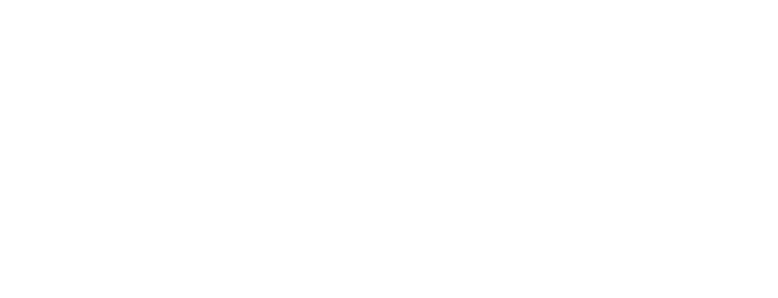
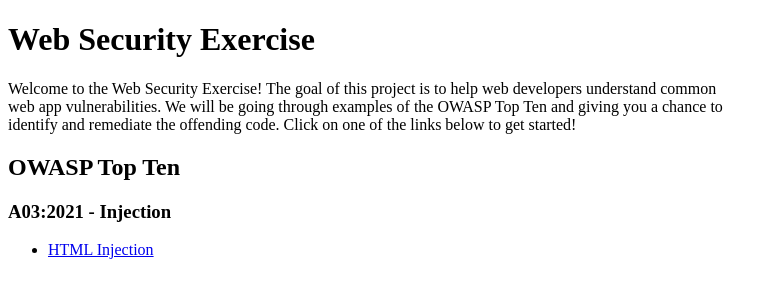
Before and after one commit to jakeEspinosa/web-security-exercise, a website: page index.html in a window 1280 px wide. Shown: the whole page, without its empty margins (0-778 px from the left). Drawn offline with Linux system fonts and the light colour scheme.

Commit message:
Create homepage.

```diff
--- a/index.html
+++ b/index.html
@@ -6,6 +6,19 @@
     <title>Homepage</title>
   </head>
   <body>
-    <div id="app"></div>
+    <h1>Web Security Exercise</h1>
+    <p>
+      Welcome to the Web Security Exercise! The goal of this project is to help web developers understand common <br />
+      web app vulnerabilities. We will be going through examples of the OWASP Top Ten and giving you a chance to <br />
+      identify and remediate the offending code. Click on one of the links below to get started!
+    </p>
+
+    <h2>OWASP Top Ten</h2>
+    <h3>A03:2021 - Injection</h3>
+    <ul>
+      <li>
+        <a href="./html-injection/html-injection.html">HTML Injection</a>
+      </li>
+    </ul>
   </body>
 </html>
```
